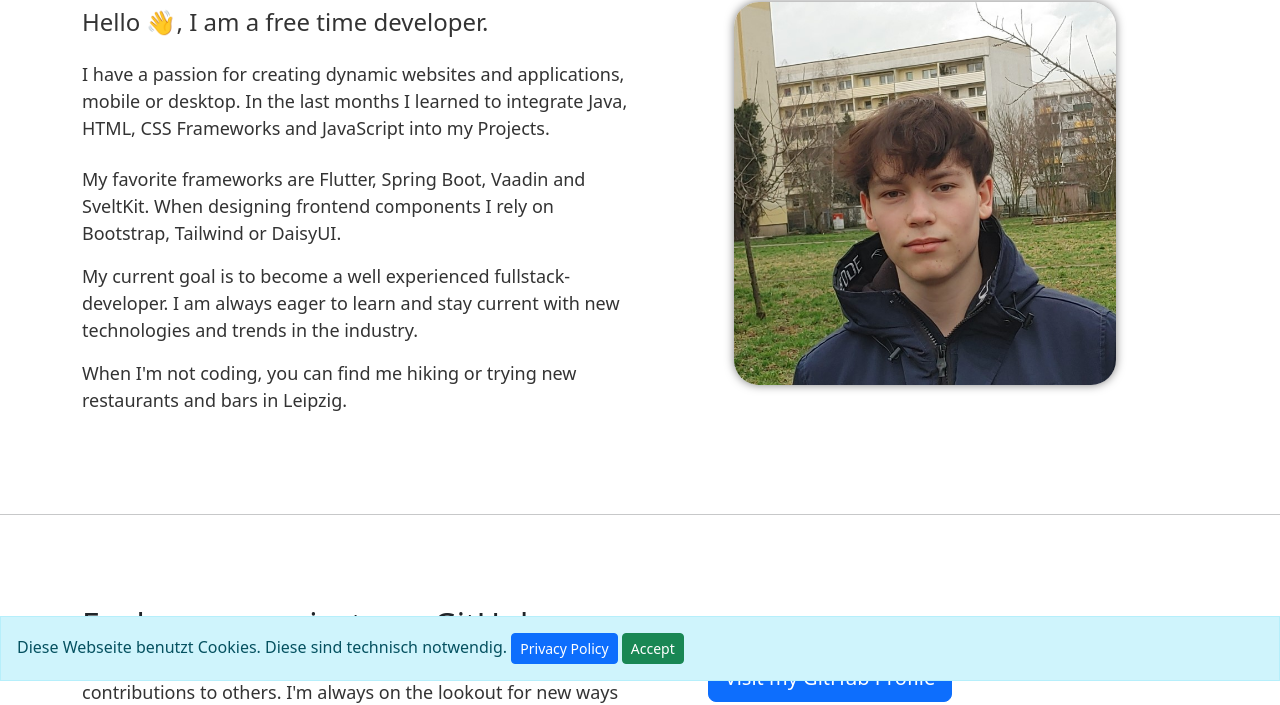
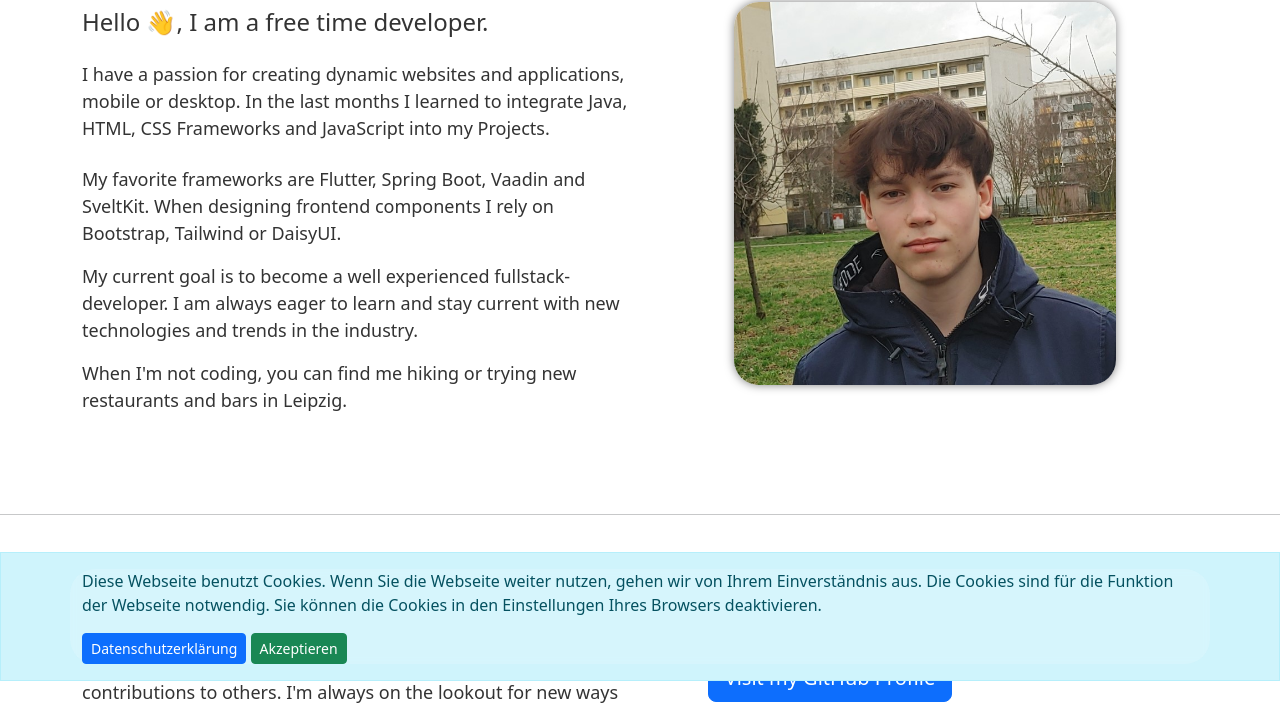
Before and after one commit to whosFritz/Portfolio, a plain HTML site: page index.html in a window 1280 px wide. Shown: the part 119-824 px from the top of the page. Drawn offline with nearby package versions, Linux system fonts and the light colour scheme; some packages are replaced by stand-ins of ours; a script that the page names is missing.

Commit message:
Changed Styling

```diff
--- a/index.html
+++ b/index.html
@@ -126,20 +126,35 @@
   </script>
   <body>
     <div
-      id="cookie-consent-banner"
+      id="cookieConsentBanner"
       class="alert alert-info fixed-bottom mb-0 rounded-0"
     >
-      Diese Webseite benutzt Cookies. Diese sind technisch notwendig.
-      <a
-        href="/datenschutzerklaerung.html"
-        target="_blank"
-        class="btn btn-primary btn-sm"
-        >Privacy Policy</a
-      >
-      <button type="button" class="btn btn-success btn-sm" id="accept-cookie">
-        Accept
-      </button>
+      <div class="container">
+        <div class="justify-content-between">
+          <div>
+            Diese Webseite benutzt Cookies. Wenn Sie die Webseite weiter nutzen,
+            gehen wir von Ihrem Einverständnis aus. Die Cookies sind für die
+            Funktion der Webseite notwendig. Sie können die Cookies in den
+            Einstellungen Ihres Browsers deaktivieren.
+          </div>
+          <div class="mt-3">
+            <a
+              href="/datenschutzerklaerung.html"
+              class="btn btn-primary btn-sm mr-2"
+              >Datenschutzerklärung</a
+            >
+            <button
+              type="button"
+              class="btn btn-success btn-sm"
+              id="acceptCookiesButton"
+            >
+              Akzeptieren
+            </button>
+          </div>
+        </div>
+      </div>
     </div>
+
     <section id="about-section" class="about-section">
       <div class="container">
         <div class="row">
--- a/main.js
+++ b/main.js
@@ -10,10 +10,10 @@ function checkCookie() {
   const decisionCookie = getCookie("cookieConsent");
   if (!decisionCookie) {
     // Show the cookie consent banner if the decision cookie doesn't exist
-    document.getElementById("cookie-consent-banner").style.display = "block";
+    document.getElementById("cookieConsentBanner").style.display = "block";
   } else {
     // Hide the cookie consent banner if the decision cookie exists
-    document.getElementById("cookie-consent-banner").style.display = "none";
+    document.getElementById("cookieConsentBanner").style.display = "none";
   }
 }
 
@@ -24,11 +24,11 @@ function getCookie(name) {
 }
 
 // Event listener for the accept button
-document.getElementById("accept-cookie").addEventListener("click", () => {
+document.getElementById("acceptCookiesButton").addEventListener("click", () => {
   // Set the "decision cookie" to 'accepted' for 365 days (adjust as needed)
   setCookie("cookieConsent", "accepted", 365);
   // Hide the cookie consent banner
-  document.getElementById("cookie-consent-banner").style.display = "none";
+  document.getElementById("cookieConsentBanner").style.display = "none";
 });
 
 // Check the "decision cookie" when the page loads
```
